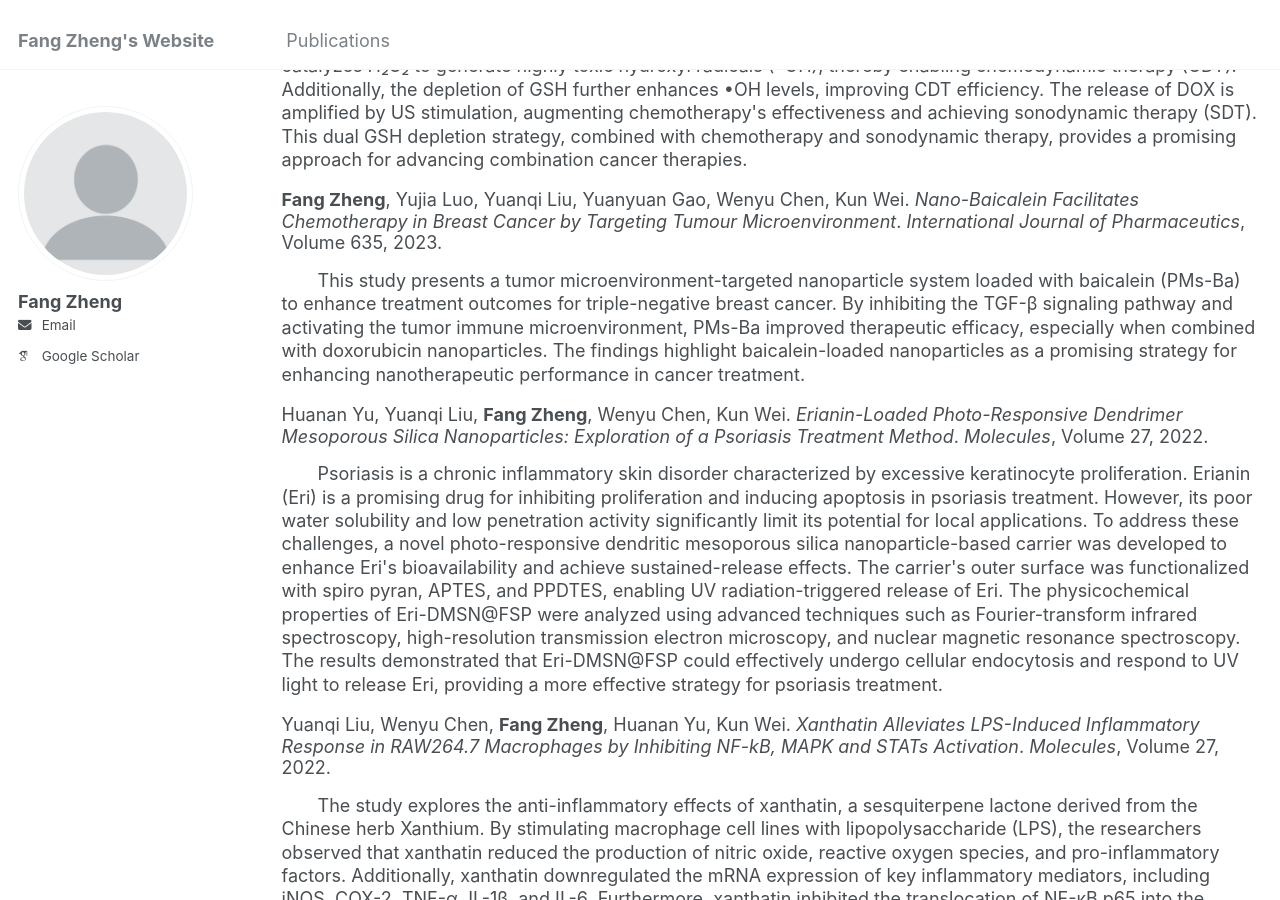
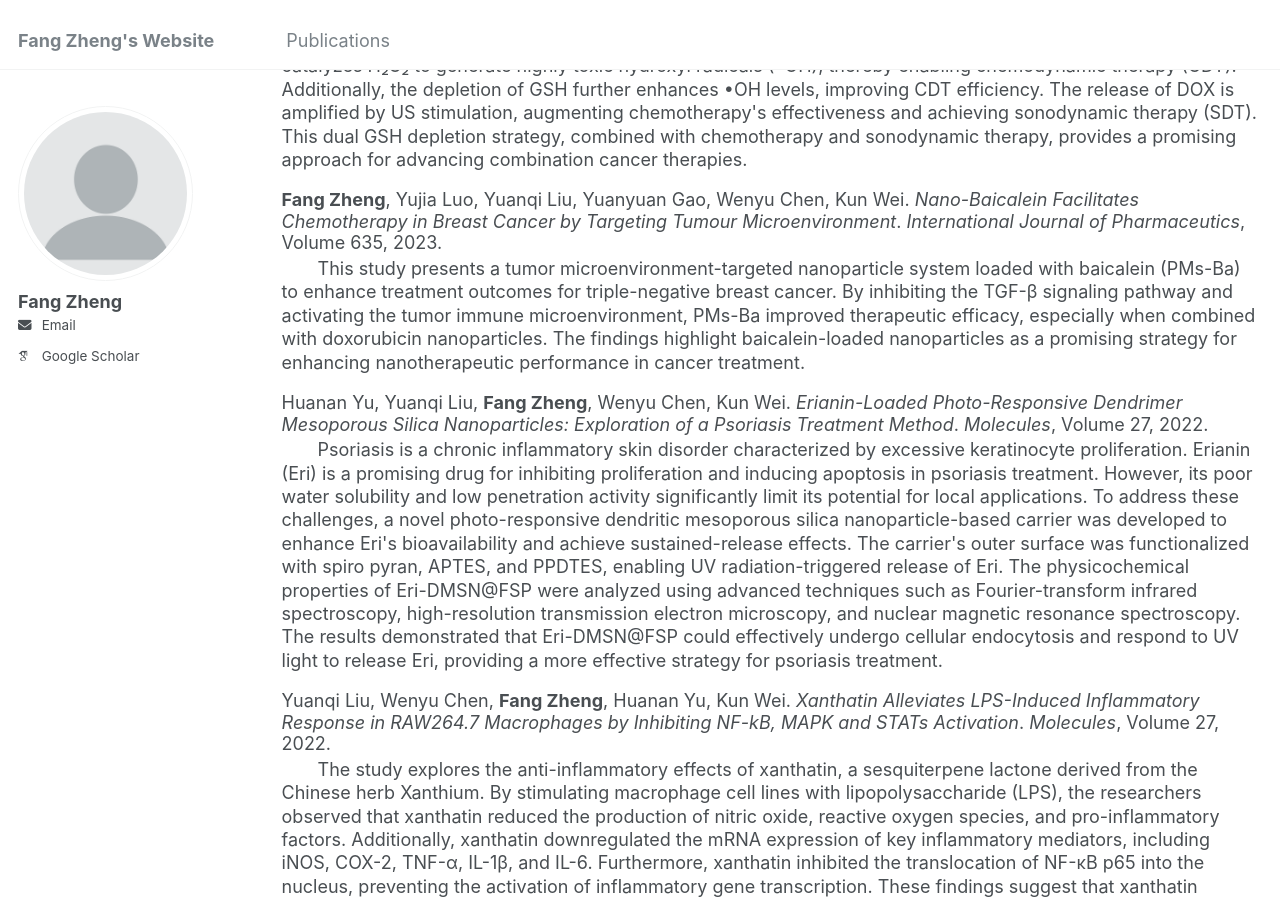
Before and after one commit to zheng-fang-1/zheng-fang-1.github.io, a Jekyll site: the page built from _pages/publications.html, in a window 1280 px wide and 900 px high, scrolled down 374 px. Built offline with Jekyll 4.4.1, drawn with Linux system fonts in a browser that asks for light colours; some web fonts are replaced.

Commit message:
Update publications.html

```diff
--- a/_pages/publications.html
+++ b/_pages/publications.html
@@ -15,33 +15,33 @@ author_profile: true
   <i>Flower-Like MnO<sub>2</sub> Nanoparticle-Based Dual GSH-Depleting Nanosystems for Chemo-/Chemodynamic/Sonodynamic Cancer Therapy</i>.
   <i>ACS Applied Nano Materials</i>, Volume 7, 2024.
 </p>
-<p style="text-indent: 2em; line-height: 1.3; margin-top: 0px; margin-bottom: 5px;">
+<p style="text-indent: 2em; line-height: 1.3; margin-top: 0px; margin-bottom: 15px;">
 A dual GSH-depleting nanosystem (MnO₂@PDA@PEG@DOX) was designed and synthesized to achieve synergistic cancer treatment under ultrasound (US) stimulation. To enable an acidic response, dopamine (DA) was loaded onto manganese dioxide, significantly improving its water solubility and stability through PEG modification. Finally, the loading of doxorubicin (DOX) facilitated a combinational therapy approach. Upon reaching the tumor site, the acidic tumor microenvironment and high GSH expression triggered the degradation of the nanosystem, leading to the release of MnO₂ and DOX. The released MnO₂ reacts with intracellular GSH to produce Mn²⁺, which catalyzes H₂O₂ to generate highly toxic hydroxyl radicals (•OH), thereby enabling chemodynamic therapy (CDT). Additionally, the depletion of GSH further enhances •OH levels, improving CDT efficiency. The release of DOX is amplified by US stimulation, augmenting chemotherapy's effectiveness and achieving sonodynamic therapy (SDT). This dual GSH depletion strategy, combined with chemotherapy and sonodynamic therapy, provides a promising approach for advancing combination cancer therapies.
 </p>
 
-<p style="line-height: 1.2; margin-bottom: 15px;">
+<p style="line-height: 1.2; margin-bottom: 3px;">
   <b>Fang Zheng</b>, Yujia Luo, Yuanqi Liu, Yuanyuan Gao, Wenyu Chen, Kun Wei.
   <i>Nano-Baicalein Facilitates Chemotherapy in Breast Cancer by Targeting Tumour Microenvironment</i>.
   <i>International Journal of Pharmaceutics</i>, Volume 635, 2023.
 </p>
-<p style="text-indent: 2em; line-height: 1.3; margin-top: 0px; margin-bottom: 5px;">
+<p style="text-indent: 2em; line-height: 1.3; margin-top: 0px; margin-bottom: 15px;">
   This study presents a tumor microenvironment-targeted nanoparticle system loaded with baicalein (PMs-Ba) to enhance treatment outcomes for triple-negative breast cancer. By inhibiting the TGF-β signaling pathway and activating the tumor immune microenvironment, PMs-Ba improved therapeutic efficacy, especially when combined with doxorubicin nanoparticles. The findings highlight baicalein-loaded nanoparticles as a promising strategy for enhancing nanotherapeutic performance in cancer treatment.
 </p>
 
-<p style="line-height: 1.2; margin-bottom: 15px;">
+<p style="line-height: 1.2; margin-bottom: 3px;">
   Huanan Yu, Yuanqi Liu, <b>Fang Zheng</b>, Wenyu Chen, Kun Wei.
   <i>Erianin-Loaded Photo-Responsive Dendrimer Mesoporous Silica Nanoparticles: Exploration of a Psoriasis Treatment Method</i>.
   <i>Molecules</i>, Volume 27, 2022.
 </p>
-<p style="text-indent: 2em; line-height: 1.3; margin-top: 0px; margin-bottom: 5px;">
+<p style="text-indent: 2em; line-height: 1.3; margin-top: 0px; margin-bottom: 15px;">
   Psoriasis is a chronic inflammatory skin disorder characterized by excessive keratinocyte proliferation. Erianin (Eri) is a promising drug for inhibiting proliferation and inducing apoptosis in psoriasis treatment. However, its poor water solubility and low penetration activity significantly limit its potential for local applications. To address these challenges, a novel photo-responsive dendritic mesoporous silica nanoparticle-based carrier was developed to enhance Eri's bioavailability and achieve sustained-release effects. The carrier's outer surface was functionalized with spiro pyran, APTES, and PPDTES, enabling UV radiation-triggered release of Eri. The physicochemical properties of Eri-DMSN@FSP were analyzed using advanced techniques such as Fourier-transform infrared spectroscopy, high-resolution transmission electron microscopy, and nuclear magnetic resonance spectroscopy. The results demonstrated that Eri-DMSN@FSP could effectively undergo cellular endocytosis and respond to UV light to release Eri, providing a more effective strategy for psoriasis treatment.
 </p>
 
-<p style="line-height: 1.2; margin-bottom: 15px;">
+<p style="line-height: 1.2; margin-bottom: 3px;">
   Yuanqi Liu, Wenyu Chen, <b>Fang Zheng</b>, Huanan Yu, Kun Wei.
   <i>Xanthatin Alleviates LPS-Induced Inflammatory Response in RAW264.7 Macrophages by Inhibiting NF-kB, MAPK and STATs Activation</i>.
   <i>Molecules</i>, Volume 27, 2022.
 </p>
-<p style="text-indent: 2em; line-height: 1.3; margin-top: 0px; margin-bottom: 5px;">
+<p style="text-indent: 2em; line-height: 1.3; margin-top: 0px; margin-bottom: 15px;">
   The study explores the anti-inflammatory effects of xanthatin, a sesquiterpene lactone derived from the Chinese herb Xanthium. By stimulating macrophage cell lines with lipopolysaccharide (LPS), the researchers observed that xanthatin reduced the production of nitric oxide, reactive oxygen species, and pro-inflammatory factors. Additionally, xanthatin downregulated the mRNA expression of key inflammatory mediators, including iNOS, COX-2, TNF-α, IL-1β, and IL-6. Furthermore, xanthatin inhibited the translocation of NF-κB p65 into the nucleus, preventing the activation of inflammatory gene transcription. These findings suggest that xanthatin suppresses inflammation by modulating the NF-κB, MAPK, and STAT signaling pathways, positioning it as a promising candidate for anti-inflammatory drug development.
 </p>
```
